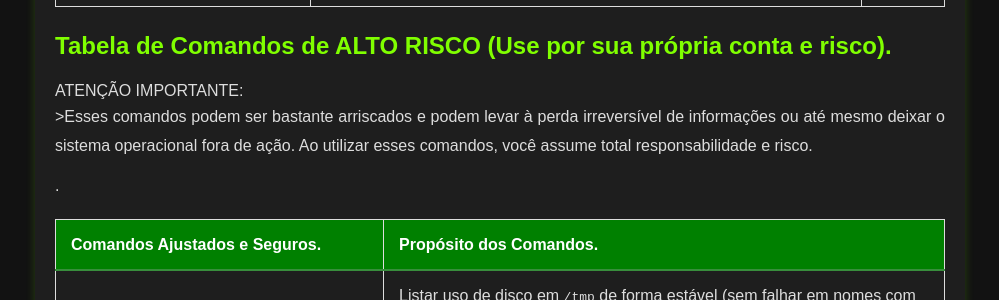
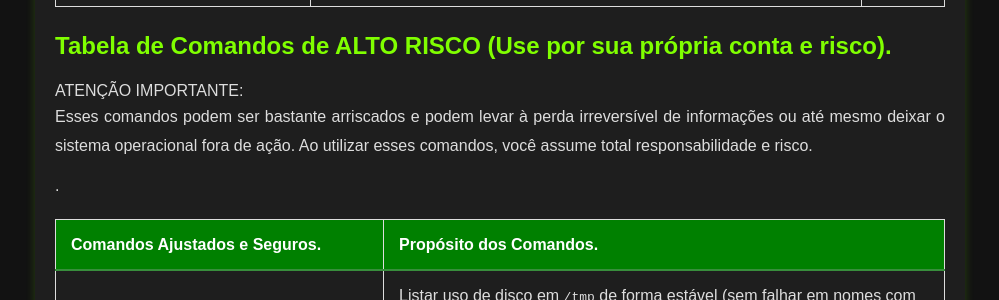
Before and after one commit to Piolinux/piolinux-site, a Jekyll site: the page built from _pages/_comandos/recuperacao-e-manutencao.md, in a window 1280 px wide and 900 px high, scrolled down 1260 px. Shown: the part 152-452 px from the top of the window, without its empty margins (140-1139 px from the left). Built offline with Jekyll 4.4.1, drawn with Linux system fonts in a browser that asks for light colours.

```diff
--- a/_pages/_comandos/recuperacao-e-manutencao.md
+++ b/_pages/_comandos/recuperacao-e-manutencao.md
@@ -142,7 +142,7 @@ function filtrarLinhas(termo) {
 
 <h2>Tabela de Comandos de ALTO RISCO (Use por sua própria conta e risco).</h2>
 <div>ATENÇÃO IMPORTANTE:</div>
-<p>>Esses comandos podem ser bastante arriscados e podem levar à perda irreversível de informações ou até mesmo deixar o sistema operacional fora de ação. Ao utilizar esses comandos, você assume total responsabilidade e risco.</p>.
+<p>Esses comandos podem ser bastante arriscados e podem levar à perda irreversível de informações ou até mesmo deixar o sistema operacional fora de ação. Ao utilizar esses comandos, você assume total responsabilidade e risco.</p>.
 
 
 
```
